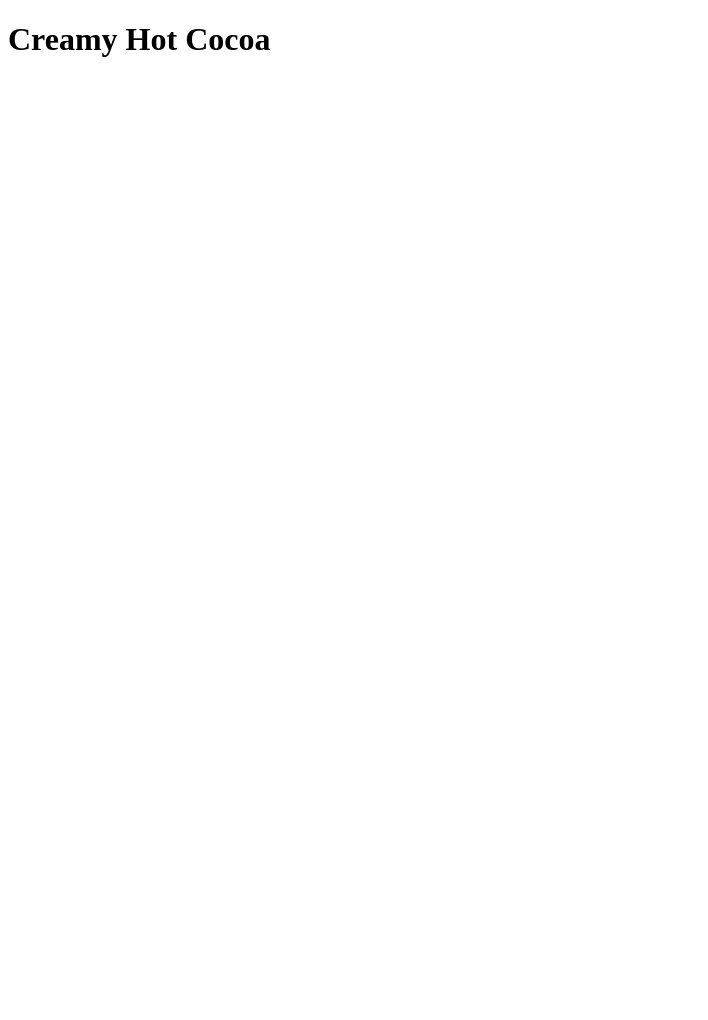
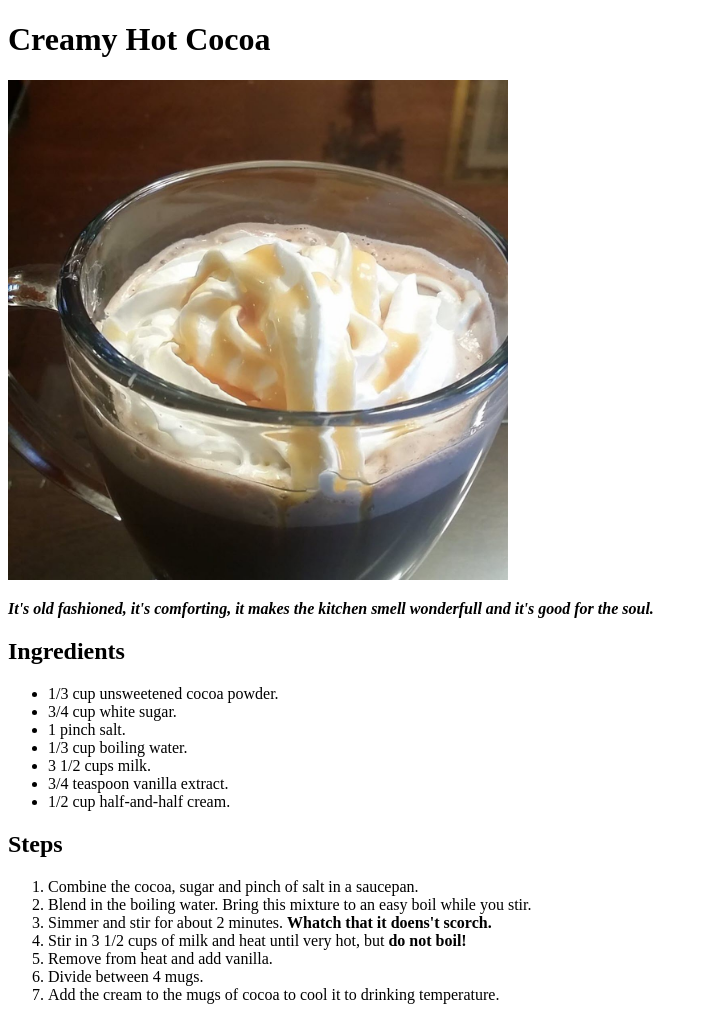
Before and after one commit to wulfiss/odin-recipes, a plain HTML site: page recipes/creamyhotcocoa.html in a window 1280 px wide. Shown: the whole page, without its empty margins (0-708 px from the left). Before the commit the page ends 800 px from the top, so only its background shows below. Drawn offline with Linux system fonts and the light colour scheme.

Commit message:
add creamyhotcocoa img description ingredient step

```diff
--- a/recipes/creamyhotcocoa.html
+++ b/recipes/creamyhotcocoa.html
@@ -1,11 +1,51 @@
 <!DOCTYPE html>
 <html lang="eng">
     <head>
+        <style>
+            img{
+                width: 500px;
+            }
+        </style>
         <title>Creamy Hot Cocoa</title>
         <meta charset="utf-8">
     </head>
 
     <body>
         <h1>Creamy Hot Cocoa</h1>
+
+        <img src="../img/creamyhotcocoa.jfif" alt="A home made cup of creamy hot cocoa">
+
+        <p>
+            <strong><em>It's old fashioned, it's comforting, it makes the kitchen smell
+                    wonderfull and it's good for the soul.</em>
+            </strong>
+        </p>
+
+        <h2>Ingredients</h2>
+        <p>
+            <ul>
+                <li>1/3 cup unsweetened cocoa powder.</li>
+                <li>3/4 cup white sugar.</li>
+                <li>1 pinch salt.</li>
+                <li>1/3 cup boiling water.</li>
+                <li>3 1/2 cups milk.</li>
+                <li>3/4 teaspoon vanilla extract.</li>
+                <li>1/2 cup half-and-half cream.</li>
+            </ul>
+        </p>
+
+        <h2>Steps</h2>
+        <p>
+            <ol>
+                <li>Combine the cocoa, sugar and pinch of salt in a saucepan.</li>
+                <li>Blend in the boiling water. Bring this mixture to an easy boil while you stir.</li>
+                <li>Simmer and stir for about 2 minutes. <strong>Whatch that it doens't scorch.</strong></li>
+                <li>Stir in 3 1/2 cups of milk and heat until very hot, but <strong>do not boil!</strong></li>
+                <li>Remove from heat and add vanilla.</li>
+                <li>Divide between 4 mugs.</li>
+                <li>Add the cream to the mugs of cocoa to cool it to drinking temperature.</li>
+            </ol>
+
+        </p>
     </body>
 </html>
```
Also changed, not shown: img/creamyhotcocoa.jfif (added).
